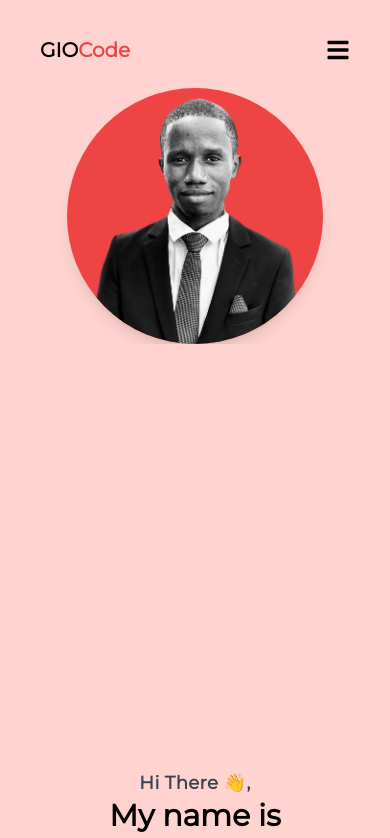
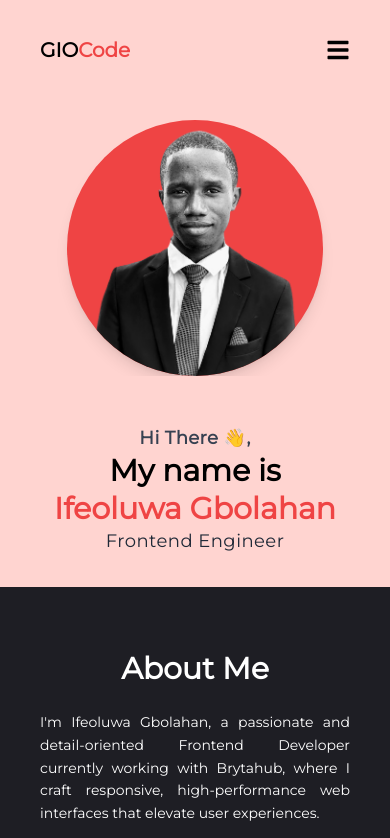
Before and after one commit to Ifeoluwa-cloud/portfolio, a React (Vite) app: page / in a window 390 px wide. Shown: the top 838 px of the page. Built offline with nearby package versions, Linux system fonts and the light colour scheme.

Commit message:
Modify Profile component

```diff
--- a/src/components/Profile.jsx
+++ b/src/components/Profile.jsx
@@ -42,7 +42,7 @@ const Profile = () => {
 
   return (
     <motion.div
-      className="w-full h-screen max-w-screen-2xl mx-auto px-6 md:px-12 flex flex-col-reverse md:flex-row items-center justify-between gap-12"
+      className="w-full h-full pt-8 md:pt-0 max-w-screen-2xl mx-auto px-6 md:px-12 flex flex-col-reverse md:flex-row items-center justify-between gap-12"
       variants={containerVariants}
       initial="hidden"
       whileInView="show"
```
